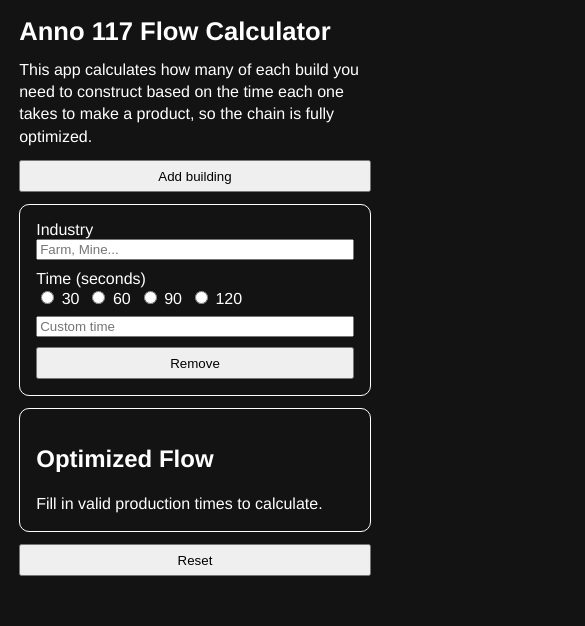
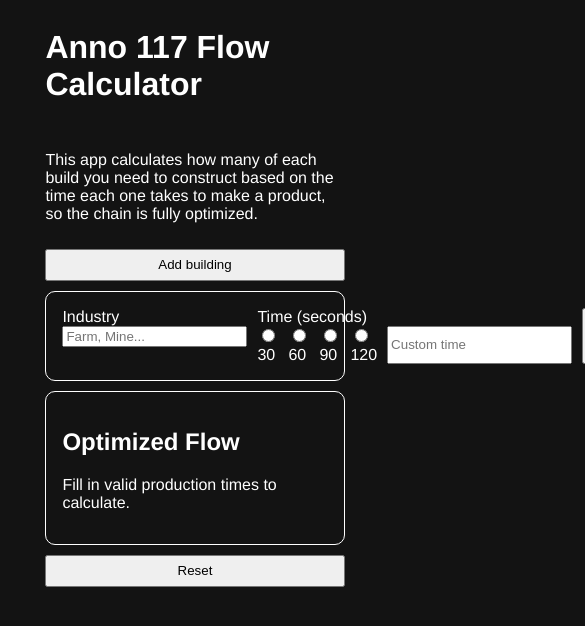
Before and after one commit to gi2k15/Anno-flow, a Vue app: page / in a window 390 px wide. Shown: the top 626 px of the page, 585 px wide, since content can reach past the window. Built offline with nearby package versions, Linux system fonts and the light colour scheme.

Commit message:
Revert "Responsive layout"
This reverts commit b627ec0fcbe9be2c902ae7e15d4bc4d636e6b817.

```diff
--- a/src/App.vue
+++ b/src/App.vue
@@ -9,7 +9,7 @@
 <style scoped>
 .main-containter {
   margin: 0 auto;
-  width: min(900px, 92%);
+  width: 80%;
   display: flex;
   flex-direction: column;
   gap: 10px;
@@ -24,33 +24,6 @@
 input {
   height: 2rem;
 }
-
-.action-button {
-  width: fit-content;
-  min-width: 140px;
-}
-
-@media (max-width: 768px) {
-  .main-containter {
-    width: 94%;
-    gap: 12px;
-  }
-
-  h1 {
-    font-size: 1.6rem;
-    line-height: 1.2;
-    margin: 0.5rem 0 0;
-  }
-
-  p {
-    margin: 0;
-    line-height: 1.4;
-  }
-
-  .action-button {
-    width: 100%;
-  }
-}
 </style>
 
 <template>
@@ -59,7 +32,7 @@
     <p>This app calculates how many of each build you need to construct based on the time
       each one takes to make a product, so the chain is fully optimized.
     </p>
-    <input type="button" class="action-button" value="Add building" @click="addBuilding">
+    <input type="button" value="Add building" @click="addBuilding">
     <Building
       v-for="(building, index) in listBuildings"
       :key="index"
@@ -79,7 +52,7 @@
         </li>
       </ul>
     </div>
-    <input type="button" class="action-button" value="Reset" @click="resetBuildings">
+    <input type="button" value="Reset" @click="resetBuildings">
   </div>
 </template>
 
--- a/src/Building.vue
+++ b/src/Building.vue
@@ -1,7 +1,7 @@
 <style scoped>
 .container {
     display: flex;
-    align-items: flex-end;
+    justify-content: space-around;
     gap: 10px;
     border: 1px solid #fff;
     border-radius: 10px;
@@ -11,44 +11,11 @@
 .industry-container {
     display: flex;
     flex-direction: column;
-    flex: 1;
-    min-width: 0;
 }
 
 .radio-container {
-    display: flex;
-    flex-wrap: wrap;
-    align-items: center;
+    display: inline-flex;
     gap: 10px;
-}
-
-.remove-button {
-    width: 200px;
-    height: 2rem;
-    flex-shrink: 0;
-}
-
-#time-custom {
-    width: 120px;
-}
-
-@media (max-width: 768px) {
-    .container {
-        flex-direction: column;
-        align-items: stretch;
-    }
-
-    .radio-container {
-        gap: 8px;
-    }
-
-    #time-custom {
-        width: 100%;
-    }
-
-    .remove-button {
-        width: 100%;
-    }
 }
 </style>
 
@@ -88,7 +55,7 @@
                 >
             </div>
         </div>
-        <input type="button" class="remove-button" value="Remove" @click="emit('remove')">
+        <input type="button" value="Remove" @click="emit('remove')" style="width: 200px;">
     </div>
 </template>
 
```
